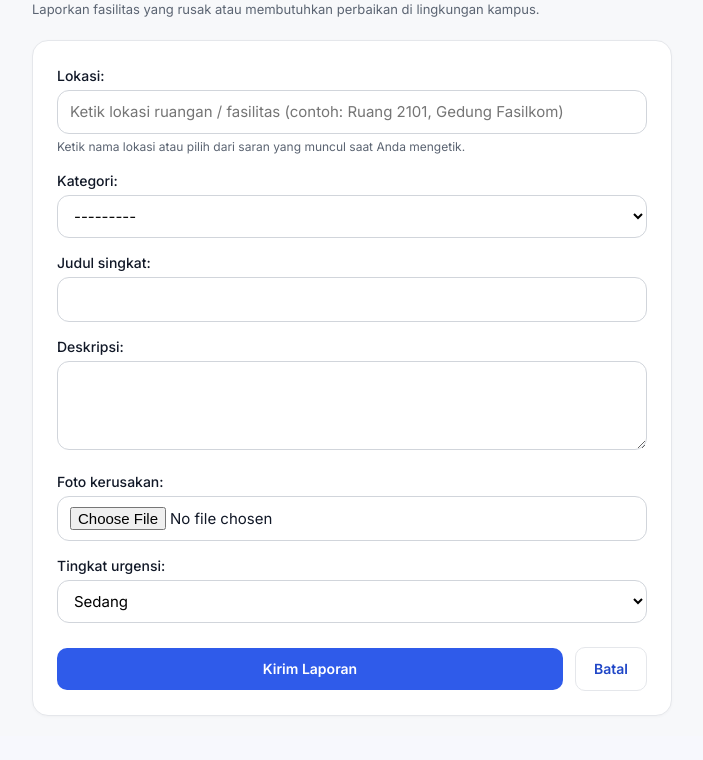
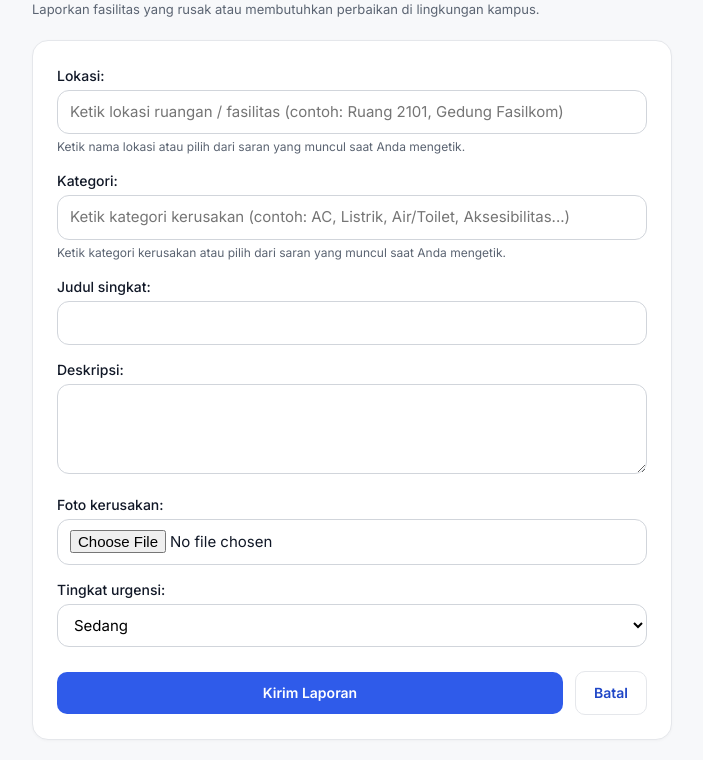
Before and after one commit to FadhliRamadhan/laporfasil, a Django app: page /lapor/ in a window 1280 px wide. Shown: the part 124-884 px from the top of the page, without its empty margins (288-991 px from the left). Before the commit the page ends 840 px from the top, so only its background shows below. Run offline with Django 5.2, Linux system fonts and the light colour scheme; the visitor is signed in with stand-in values (Sample User, id 1); data that the repository does not hold is empty.

Commit message:
Ubah input kategori laporan menjadi input teks yang dapat diketik dengan saran autocomplete

```diff
--- a/laporan/forms.py
+++ b/laporan/forms.py
@@ -14,6 +14,15 @@ class LaporanForm(forms.ModelForm):
         }),
         help_text="Ketik nama lokasi atau pilih dari saran yang muncul saat Anda mengetik."
     )
+    kategori = forms.CharField(
+        label="Kategori",
+        widget=forms.TextInput(attrs={
+            "placeholder": "Ketik kategori kerusakan (contoh: AC, Listrik, Air/Toilet, Aksesibilitas...)",
+            "list": "daftar-kategori",
+            "autocomplete": "off",
+        }),
+        help_text="Ketik kategori kerusakan atau pilih dari saran yang muncul saat Anda mengetik."
+    )
 
     class Meta:
         model = Laporan
@@ -26,7 +35,56 @@ class LaporanForm(forms.ModelForm):
             initial["lokasi"] = str(initial["lokasi"])
         elif kwargs.get("instance") and getattr(kwargs["instance"], "lokasi", None):
             initial["lokasi"] = str(kwargs["instance"].lokasi)
+
+        if "kategori" in initial:
+            dict_kat = dict(Laporan.KATEGORI)
+            initial["kategori"] = dict_kat.get(initial["kategori"], initial["kategori"])
+        elif kwargs.get("instance") and getattr(kwargs["instance"], "kategori", None):
+            kat_val = kwargs["instance"].kategori
+            dict_kat = dict(Laporan.KATEGORI)
+            initial["kategori"] = dict_kat.get(kat_val, kat_val)
+
         super().__init__(*args, **kwargs)
+
+    def clean_kategori(self):
+        val = self.cleaned_data.get("kategori", "").strip()
+        if not val:
+            raise forms.ValidationError("Kategori wajib diisi.")
+
+        val_lower = val.lower()
+
+        mapping = {
+            "ac": "ac",
+            "pendingin": "ac",
+            "ac dan pendingin": "ac",
+            "listrik": "listrik",
+            "lampu": "listrik",
+            "colokan": "listrik",
+            "stopkontak": "listrik",
+            "saklar": "listrik",
+            "air": "air",
+            "toilet": "air",
+            "air dan toilet": "air",
+            "wastafel": "air",
+            "keran": "air",
+            "kran": "air",
+            "aksesibilitas": "aksesibilitas",
+            "lift": "aksesibilitas",
+            "ramp": "aksesibilitas",
+            "disabilitas": "aksesibilitas",
+            "kursi roda": "aksesibilitas",
+            "lainnya": "lainnya",
+        }
+
+        if val_lower in mapping:
+            return mapping[val_lower]
+
+        for code, label in Laporan.KATEGORI:
+            if val_lower == code.lower() or val_lower == label.lower():
+                return code
+
+        slug = slugify(val)[:50]
+        return slug if slug else "lainnya"
 
     def clean_lokasi(self):
         val = self.cleaned_data.get("lokasi", "").strip()
--- a/laporan/models.py
+++ b/laporan/models.py
@@ -23,7 +23,7 @@ class Laporan(models.Model):
 
     pelapor = models.ForeignKey(settings.AUTH_USER_MODEL, on_delete=models.CASCADE, related_name="laporan")
     lokasi = models.ForeignKey(Lokasi, on_delete=models.PROTECT)
-    kategori = models.CharField(max_length=20, choices=KATEGORI)
+    kategori = models.CharField("Kategori fasilitas", max_length=50)
     judul = models.CharField("Judul singkat", max_length=120)
     deskripsi = models.TextField()
     foto = models.ImageField("Foto kerusakan", upload_to="laporan/", blank=True)
@@ -43,6 +43,9 @@ class Laporan(models.Model):
     def __str__(self):
         return self.judul
 
+    def get_kategori_display(self):
+        return dict(self.KATEGORI).get(self.kategori, self.kategori.replace("-", " ").title())
+
 
 class RiwayatStatus(models.Model):
     laporan = models.ForeignKey(Laporan, on_delete=models.CASCADE, related_name="riwayat")
--- a/laporan/views.py
+++ b/laporan/views.py
@@ -54,6 +54,7 @@ def buat(request):
         "form": form,
         "duplikat": duplikat,
         "semua_lokasi": Lokasi.objects.all(),
+        "semua_kategori": Laporan.KATEGORI,
     })
 
 
--- a/templates/lapor_form.html
+++ b/templates/lapor_form.html
@@ -47,6 +47,13 @@
       {% endfor %}
     </datalist>
 
+    <!-- DATALIST UNTUK AUTOCOMPLETE KETIK KATEGORI -->
+    <datalist id="daftar-kategori">
+      {% for code, label in semua_kategori %}
+      <option value="{{ label }}"></option>
+      {% endfor %}
+    </datalist>
+
     <div style="margin-top: 24px; display: flex; gap: 12px; align-items: center;">
       <button type="submit" class="btn" style="flex: 1;">Kirim Laporan</button>
       <a href="{% url 'beranda' %}" class="btn alt" style="border: 1px solid var(--ln);">Batal</a>
```
Also changed, not shown: laporan/tests.py (+35 -0 lines), laporan/migrations/0003_alter_laporan_kategori.py (added), laporan/migrations/0004_alter_laporan_kategori.py (added).
